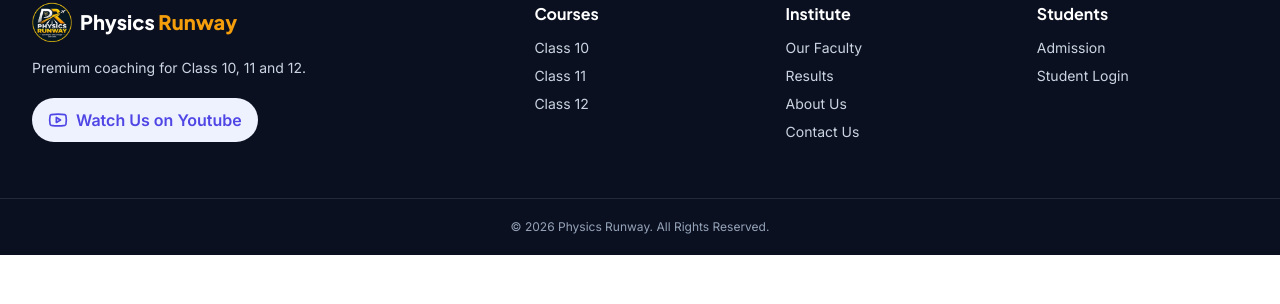
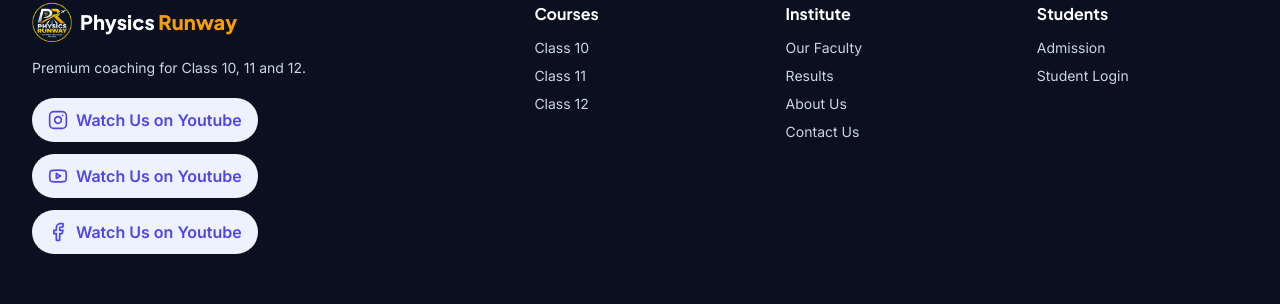
Before and after one commit to dhruvudainiyan-hub/physics-runway, a Next.js app: page / in a window 1280 px wide. Shown: the part 5167-5471 px from the top of the page. Before the commit the page ends 5422 px from the top, so only its background shows below. Built offline with nearby package versions, Linux system fonts and the light colour scheme; no server answers.

Commit message:
Update Footer.js

```diff
--- a/components/Footer.js
+++ b/components/Footer.js
@@ -1,5 +1,5 @@
 import Link from "next/link";
-import { Youtube } from "lucide-react";
+import { Instagram, Youtube, Facebook } from "lucide-react";
 import Logo from "@/components/Logo";
 import { site } from "@/lib/siteData";
 
@@ -16,8 +16,8 @@ export default function Footer() {
         <div className="lg:col-span-2">
           <Logo light />
           <p className="mt-4 max-w-sm text-sm">Premium coaching for Class 10, 11 and 12.</p>
-          <div className="mt-5 flex gap-3">
-            {[[Youtube, site.social.youtube, "YouTube"]].map(([Icon, href, name]) => (
+           <div className="mt-5 flex flex-wrap gap-3">
+             {[[Instagram, site.social.instagram, "Instagram"], [Youtube, site.social.youtube, "YouTube"], [Facebook, site.social.facebook, "Facebook"]].map(([Icon, href, name]) => (
               <a key={name} href={href} target="_blank" rel="noreferrer" className="inline-flex items-center gap-2 rounded-full bg-brand-50 px-4 py-2.5 font-semibold text-brand-600 hover:bg-brand-100"><Icon className="h-5 w-5" /> Watch Us on Youtube </a>
             ))}
           </div>
```
